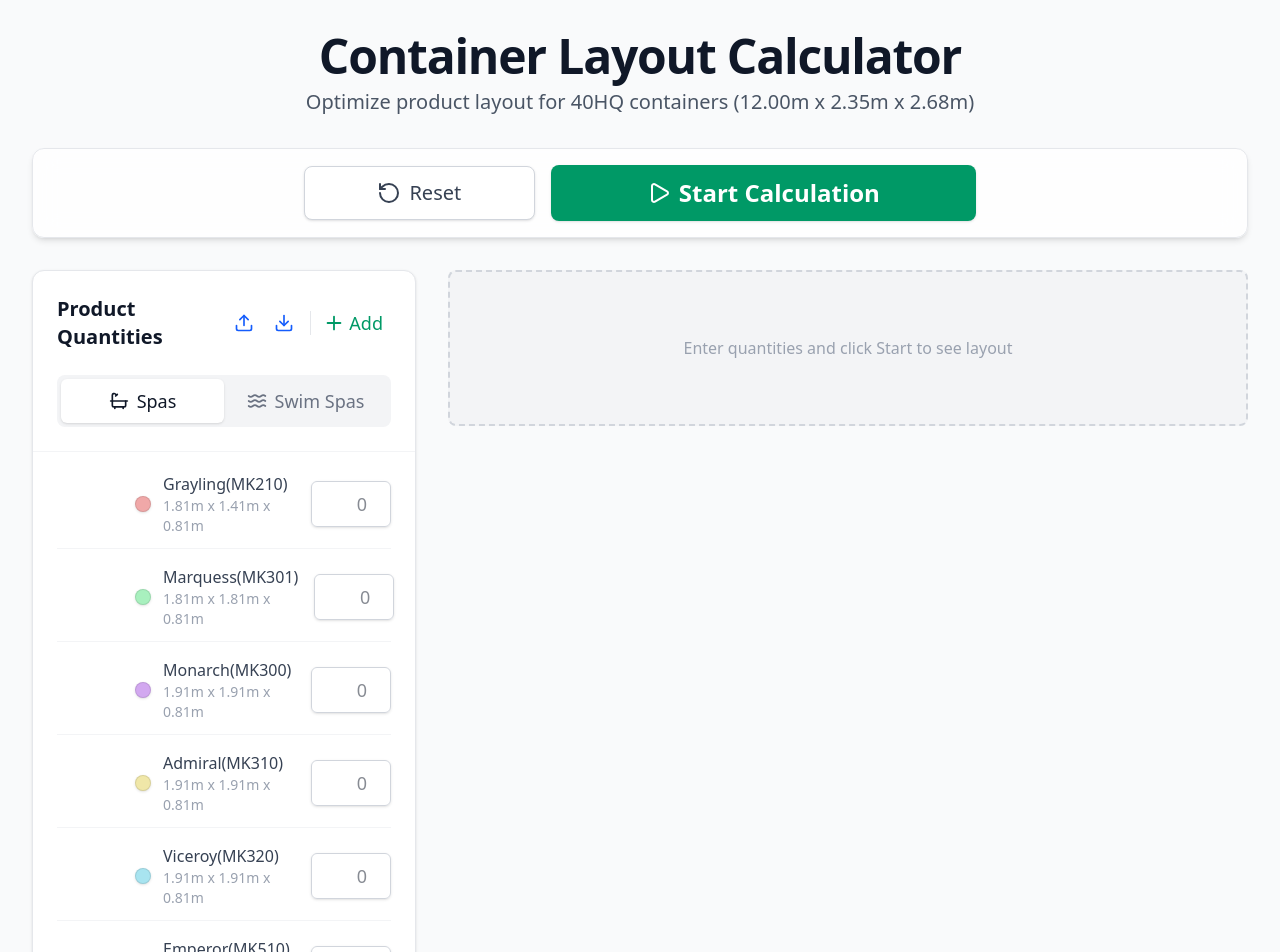
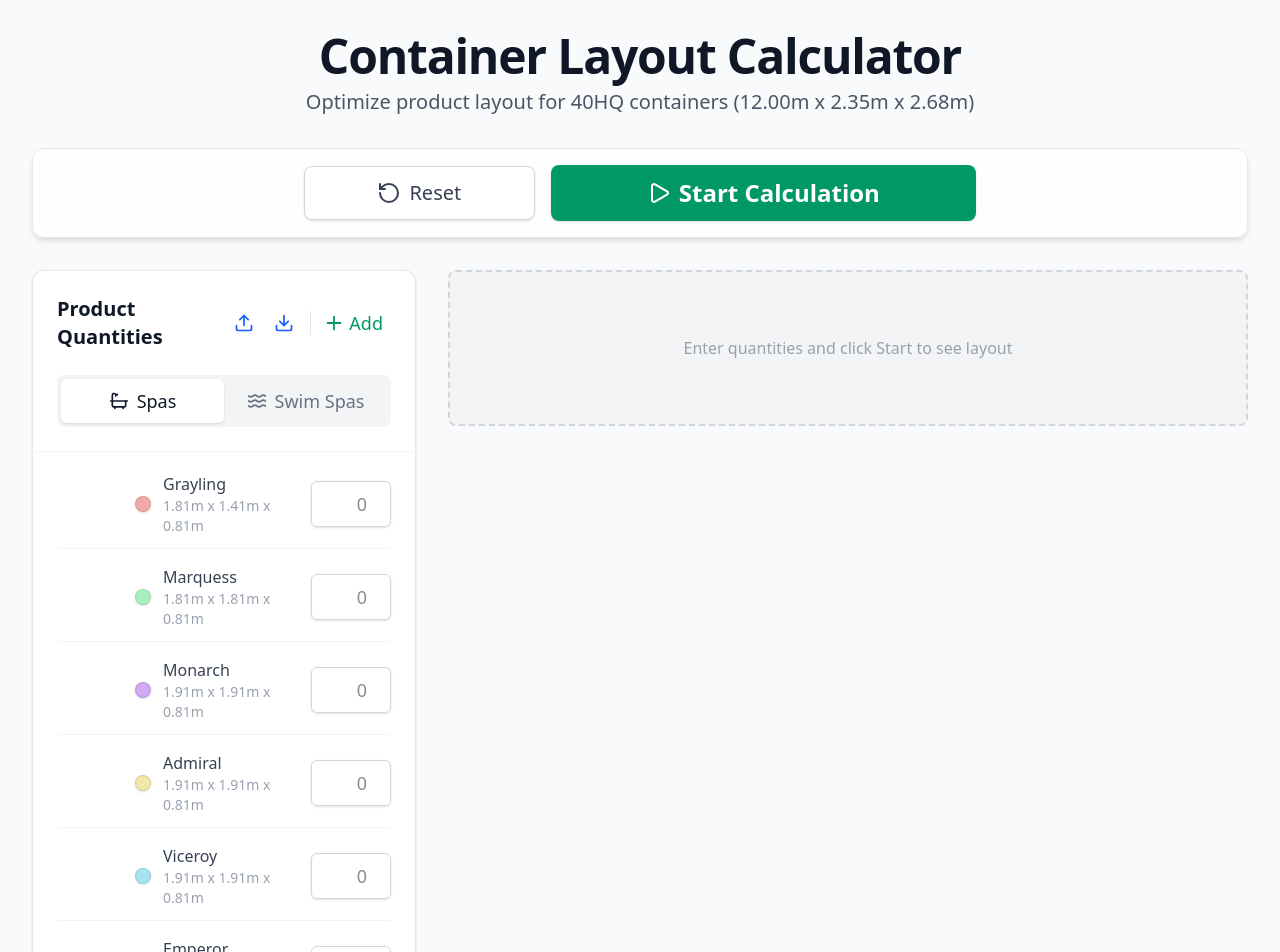
Before and after one commit to Robinyjye/3D-Loading-calculator-, a React (Vite) app: page / in a window 1280 px wide. Shown: the top 952 px of the page. Built offline with nearby package versions, Linux system fonts and the light colour scheme.

Commit message:
Update constants.ts

```diff
--- a/src/constants.ts
+++ b/src/constants.ts
@@ -13,19 +13,19 @@ export const CONTAINER_HEIGHT = 2.68;
 export const GAP = 0.01;
 
 const RAW_DEFINITIONS: Omit<ProductDefinition, 'color'>[] = [
-  { name: "Grayling(MK210)", length: 1.81, width: 1.41, height: 0.81 },
-  { name: "Marquess(MK301)", length: 1.81, width: 1.81, height: 0.81 },
-  { name: "Monarch(MK300)", length: 1.91, width: 1.91, height: 0.81 },
-  { name: "Admiral(MK310)", length: 1.91, width: 1.91, height: 0.81 },
-  { name: "Viceroy(MK320)", length: 1.91, width: 1.91, height: 0.81 },
-  { name: "Emperor(MK510)", length: 2.08, width: 2.08, height: 0.93 },
-  { name: "Commodore(MK500)", length: 2.08, width: 2.08, height: 0.93 },
-  { name: "Imperial(MK700)", length: 2.31, width: 2.31, height: 0.93 },
-  { name: " Duke(MK710）", length: 2.31, width: 2.31, height: 0.93 },
-  { name: "Sovereign(MKA330)", length: 3.31, width: 2.36, height: 0.98 },
+  { name: "Grayling", length: 1.81, width: 1.41, height: 0.81 },
+  { name: "Marquess", length: 1.81, width: 1.81, height: 0.81 },
+  { name: "Monarch", length: 1.91, width: 1.91, height: 0.81 },
+  { name: "Admiral", length: 1.91, width: 1.91, height: 0.81 },
+  { name: "Viceroy", length: 1.91, width: 1.91, height: 0.81 },
+  { name: "Emperor", length: 2.08, width: 2.08, height: 0.93 },
+  { name: "Commodore", length: 2.08, width: 2.08, height: 0.93 },
+  { name: "Imperial", length: 2.31, width: 2.31, height: 0.93 },
+  { name: " Duke", length: 2.31, width: 2.31, height: 0.93 },
+  { name: "Sovereign", length: 3.31, width: 2.36, height: 0.98 },
 
-  { name: "AFS1(MKA400)", length: 4.01, width: 2.26, height: 1.54, series: 'swimspas' },
-  { name: "AFS2(MKA500)", length: 5.01, width: 2.26, height: 1.54, series: 'swimspas'},
+  { name: "AFS1", length: 4.01, width: 2.26, height: 1.54, series: 'swimspas' },
+  { name: "AFS2", length: 5.01, width: 2.26, height: 1.54, series: 'swimspas'},
   ];
 
 export const PRODUCT_DEFINITIONS: ProductDefinition[] = RAW_DEFINITIONS.map((def, index) => {
```
